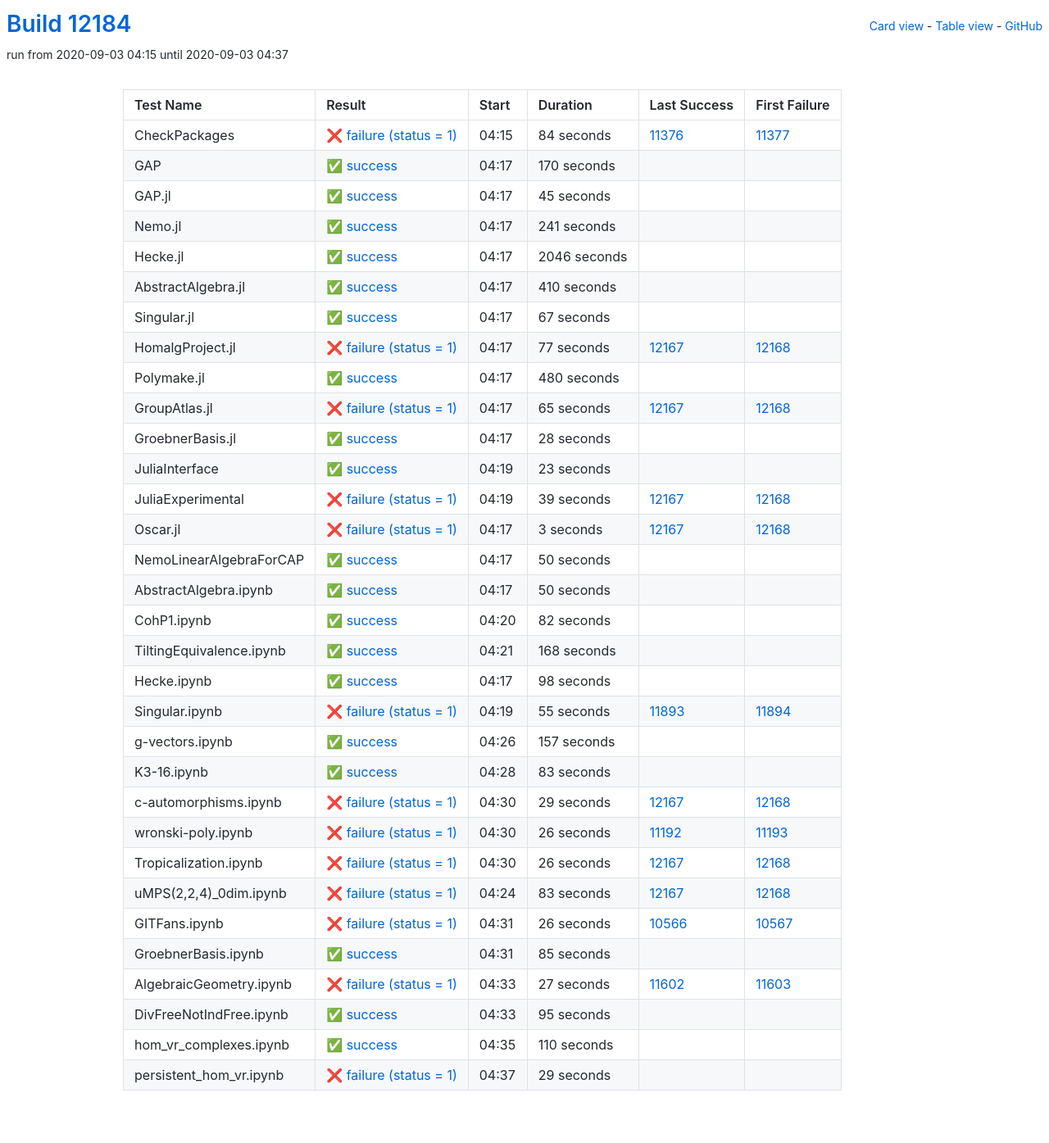
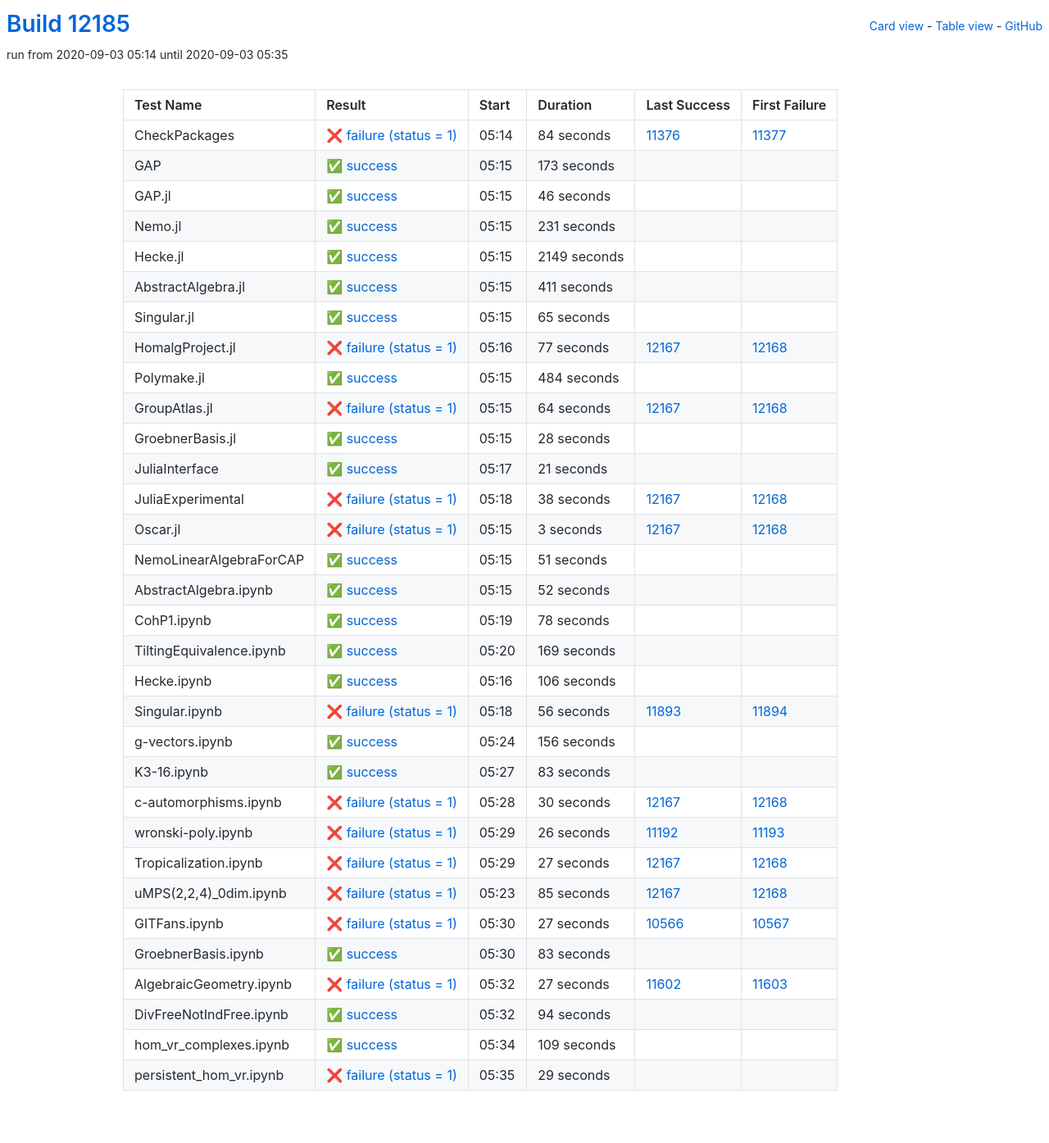
Before and after one commit to oscar-system/oscar-ci-status, a Jekyll site: the page built from table.html, in a window 1280 px wide. Shown: the whole page at 82% size. Built offline with Jekyll 4.4.1, drawn with Linux system fonts in a browser that asks for light colours.

Commit message:
Build #12185

```diff
--- a/_data/ci.yml
+++ b/_data/ci.yml
@@ -1,6 +1,6 @@
 ---
-build: 12184
-build_url: https://oscarci.mathematik.uni-kl.de/job/oscar/12184/
+build: 12185
+build_url: https://oscarci.mathematik.uni-kl.de/job/oscar/12185/
 job: oscar
 organization: oscar-system
 repo: oscar-ci-status
@@ -8,8 +8,8 @@
 tests:
 - name: CheckPackages
   id: checkpackages
-  log: https://oscarci.mathematik.uni-kl.de/job/oscar/12184/artifact/logs/build-12184/CheckPackages.log
-  start: 2020-09-03 04:15
+  log: https://oscarci.mathematik.uni-kl.de/job/oscar/12185/artifact/logs/build-12185/CheckPackages.log
+  start: 2020-09-03 05:14
   success: false
   exitcode: 1
   status: failure
@@ -20,80 +20,80 @@
   first_failure_url: https://oscarci.mathematik.uni-kl.de/job/oscar/11377/
 - name: GAP
   id: gap
-  log: https://oscarci.mathematik.uni-kl.de/job/oscar/12184/artifact/logs/build-12184/GAP.log
-  start: 2020-09-03 04:17
+  log: https://oscarci.mathematik.uni-kl.de/job/oscar/12185/artifact/logs/build-12185/GAP.log
+  start: 2020-09-03 05:15
   success: true
   exitcode: 0
   status: success
-  duration: 170
+  duration: 173
   last_success: false
   last_success_url:
   first_failure: false
   first_failure_url:
 - name: GAP.jl
   id: gap-jl
-  log: https://oscarci.mathematik.uni-kl.de/job/oscar/12184/artifact/logs/build-12184/GAP.jl.log
-  start: 2020-09-03 04:17
+  log: https://oscarci.mathematik.uni-kl.de/job/oscar/12185/artifact/logs/build-12185/GAP.jl.log
+  start: 2020-09-03 05:15
   success: true
   exitcode: 0
   status: success
-  duration: 45
+  duration: 46
   last_success: false
   last_success_url:
   first_failure: false
   first_failure_url:
 - name: Nemo.jl
   id: nemo-jl
-  log: https://oscarci.mathematik.uni-kl.de/job/oscar/12184/artifact/logs/build-12184/Nemo.jl.log
-  start: 2020-09-03 04:17
+  log: https://oscarci.mathematik.uni-kl.de/job/oscar/12185/artifact/logs/build-12185/Nemo.jl.log
+  start: 2020-09-03 05:15
   success: true
   exitcode: 0
   status: success
-  duration: 241
+  duration: 231
   last_success: false
   last_success_url:
   first_failure: false
   first_failure_url:
 - name: Hecke.jl
   id: hecke-jl
-  log: https://oscarci.mathematik.uni-kl.de/job/oscar/12184/artifact/logs/build-12184/Hecke.jl.log
-  start: 2020-09-03 04:17
+  log: https://oscarci.mathematik.uni-kl.de/job/oscar/12185/artifact/logs/build-12185/Hecke.jl.log
+  start: 2020-09-03 05:15
   success: true
   exitcode: 0
   status: success
-  duration: 2046
+  duration: 2149
   last_success: false
   last_success_url:
   first_failure: false
   first_failure_url:
 - name: AbstractAlgebra.jl
   id: abstractalgebra-jl
-  log: https://oscarci.mathematik.uni-kl.de/job/oscar/12184/artifact/logs/build-12184/AbstractAlgebra.jl.log
-  start: 2020-09-03 04:17
+  log: https://oscarci.mathematik.uni-kl.de/job/oscar/12185/artifact/logs/build-12185/AbstractAlgebra.jl.log
+  start: 2020-09-03 05:15
   success: true
   exitcode: 0
   status: success
-  duration: 410
+  duration: 411
   last_success: false
   last_success_url:
   first_failure: false
   first_failure_url:
 - name: Singular.jl
   id: singular-jl
-  log: https://oscarci.mathematik.uni-kl.de/job/oscar/12184/artifact/logs/build-12184/Singular.jl.log
-  start: 2020-09-03 04:17
+  log: https://oscarci.mathematik.uni-kl.de/job/oscar/12185/artifact/logs/build-12185/Singular.jl.log
+  start: 2020-09-03 05:15
   success: true
   exitcode: 0
   status: success
-  duration: 67
+  duration: 65
   last_success: false
   last_success_url:
   first_failure: false
   first_failure_url:
 - name: HomalgProject.jl
   id: homalgproject-jl
-  log: https://oscarci.mathematik.uni-kl.de/job/oscar/12184/artifact/logs/build-12184/HomalgProject.jl.log
-  start: 2020-09-03 04:17
+  log: https://oscarci.mathematik.uni-kl.de/job/oscar/12185/artifact/logs/build-12185/HomalgProject.jl.log
+  start: 2020-09-03 05:16
   success: false
   exitcode: 1
   status: failure
@@ -104,32 +104,32 @@
   first_failure_url: https://oscarci.mathematik.uni-kl.de/job/oscar/12168/
 - name: Polymake.jl
   id: polymake-jl
-  log: https://oscarci.mathematik.uni-kl.de/job/oscar/12184/artifact/logs/build-12184/Polymake.jl.log
-  start: 2020-09-03 04:17
+  log: https://oscarci.mathematik.uni-kl.de/job/oscar/12185/artifact/logs/build-12185/Polymake.jl.log
+  start: 2020-09-03 05:15
   success: true
   exitcode: 0
   status: success
-  duration: 480
+  duration: 484
   last_success: false
   last_success_url:
   first_failure: false
   first_failure_url:
 - name: GroupAtlas.jl
   id: groupatlas-jl
-  log: https://oscarci.mathematik.uni-kl.de/job/oscar/12184/artifact/logs/build-12184/GroupAtlas.jl.log
-  start: 2020-09-03 04:17
+  log: https://oscarci.mathematik.uni-kl.de/job/oscar/12185/artifact/logs/build-12185/GroupAtlas.jl.log
+  start: 2020-09-03 05:15
   success: false
   exitcode: 1
   status: failure
-  duration: 65
+  duration: 64
   last_success: 12167
   last_success_url: https://oscarci.mathematik.uni-kl.de/job/oscar/12167/
   first_failure: 12168
   first_failure_url: https://oscarci.mathematik.uni-kl.de/job/oscar/12168/
 - name: GroebnerBasis.jl
   id: groebnerbasis-jl
-  log: https://oscarci.mathematik.uni-kl.de/job/oscar/12184/artifact/logs/build-12184/GroebnerBasis.jl.log
-  start: 2020-09-03 04:17
+  log: https://oscarci.mathematik.uni-kl.de/job/oscar/12185/artifact/logs/build-12185/GroebnerBasis.jl.log
+  start: 2020-09-03 05:15
   success: true
   exitcode: 0
   status: success
@@ -140,32 +140,32 @@
   first_failure_url:
 - name: JuliaInterface
   id: juliainterface
-  log: https://oscarci.mathematik.uni-kl.de/job/oscar/12184/artifact/logs/build-12184/JuliaInterface.log
-  start: 2020-09-03 04:19
+  log: https://oscarci.mathematik.uni-kl.de/job/oscar/12185/artifact/logs/build-12185/JuliaInterface.log
+  start: 2020-09-03 05:17
   success: true
   exitcode: 0
   status: success
-  duration: 23
+  duration: 21
   last_success: false
   last_success_url:
   first_failure: false
   first_failure_url:
 - name: JuliaExperimental
   id: juliaexperimental
-  log: https://oscarci.mathematik.uni-kl.de/job/oscar/12184/artifact/logs/build-12184/JuliaExperimental.log
-  start: 2020-09-03 04:19
+  log: https://oscarci.mathematik.uni-kl.de/job/oscar/12185/artifact/logs/build-12185/JuliaExperimental.log
+  start: 2020-09-03 05:18
   success: false
   exitcode: 1
   status: failure
-  duration: 39
+  duration: 38
   last_success: 12167
   last_success_url: https://oscarci.mathematik.uni-kl.de/job/oscar/12167/
   first_failure: 12168
   first_failure_url: https://oscarci.mathematik.uni-kl.de/job/oscar/12168/
 - name: Oscar.jl
   id: oscar-jl
-  log: https://oscarci.mathematik.uni-kl.de/job/oscar/12184/artifact/logs/build-12184/Oscar.jl.log
-  start: 2020-09-03 04:17
+  log: https://oscarci.mathematik.uni-kl.de/job/oscar/12185/artifact/logs/build-12185/Oscar.jl.log
+  start: 2020-09-03 05:15
   success: false
   exitcode: 1
   status: failure
@@ -176,92 +176,92 @@
   first_failure_url: https://oscarci.mathematik.uni-kl.de/job/oscar/12168/
 - name: NemoLinearAlgebraForCAP
   id: nemolinearalgebraforcap
-  log: https://oscarci.mathematik.uni-kl.de/job/oscar/12184/artifact/logs/build-12184/NemoLinearAlgebraForCAP.log
-  start: 2020-09-03 04:17
+  log: https://oscarci.mathematik.uni-kl.de/job/oscar/12185/artifact/logs/build-12185/NemoLinearAlgebraForCAP.log
+  start: 2020-09-03 05:15
   success: true
   exitcode: 0
   status: success
-  duration: 50
+  duration: 51
   last_success: false
   last_success_url:
   first_failure: false
   first_failure_url:
 - name: AbstractAlgebra.ipynb
   id: abstractalgebra-ipynb
-  log: https://oscarci.mathematik.uni-kl.de/job/oscar/12184/artifact/logs/build-12184/AbstractAlgebra.ipynb.log
-  start: 2020-09-03 04:17
+  log: https://oscarci.mathematik.uni-kl.de/job/oscar/12185/artifact/logs/build-12185/AbstractAlgebra.ipynb.log
+  start: 2020-09-03 05:15
   success: true
   exitcode: 0
   status: success
-  duration: 50
+  duration: 52
   last_success: false
   last_success_url:
   first_failure: false
   first_failure_url:
 - name: CohP1.ipynb
   id: cohp1-ipynb
-  log: https://oscarci.mathematik.uni-kl.de/job/oscar/12184/artifact/logs/build-12184/CohP1.ipynb.log
-  start: 2020-09-03 04:20
+  log: https://oscarci.mathematik.uni-kl.de/job/oscar/12185/artifact/logs/build-12185/CohP1.ipynb.log
+  start: 2020-09-03 05:19
   success: true
   exitcode: 0
   status: success
-  duration: 82
+  duration: 78
   last_success: false
   last_success_url:
   first_failure: false
   first_failure_url:
 - name: TiltingEquivalence.ipynb
   id: tiltingequivalence-ipynb
-  log: https://oscarci.mathematik.uni-kl.de/job/oscar/12184/artifact/logs/build-12184/TiltingEquivalence.ipynb.log
-  start: 2020-09-03 04:21
+  log: https://oscarci.mathematik.uni-kl.de/job/oscar/12185/artifact/logs/build-12185/TiltingEquivalence.ipynb.log
+  start: 2020-09-03 05:20
   success: true
   exitcode: 0
   status: success
-  duration: 168
+  duration: 169
   last_success: false
   last_success_url:
   first_failure: false
   first_failure_url:
 - name: Hecke.ipynb
   id: hecke-ipynb
-  log: https://oscarci.mathematik.uni-kl.de/job/oscar/12184/artifact/logs/build-12184/Hecke.ipynb.log
-  start: 2020-09-03 04:17
+  log: https://oscarci.mathematik.uni-kl.de/job/oscar/12185/artifact/logs/build-12185/Hecke.ipynb.log
+  start: 2020-09-03 05:16
   success: true
   exitcode: 0
   status: success
-  duration: 98
+  duration: 106
   last_success: false
   last_success_url:
   first_failure: false
   first_failure_url:
 - name: Singular.ipynb
   id: singular-ipynb
-  log: https://oscarci.mathematik.uni-kl.de/job/oscar/12184/artifact/logs/build-12184/Singular.ipynb.log
-  start: 2020-09-03 04:19
+  log: https://oscarci.mathematik.uni-kl.de/job/oscar/12185/artifact/logs/build-12185/Singular.ipynb.log
+  start: 2020-09-03 05:18
   success: false
   exitcode: 1
   status: failure
-  duration: 55
+  duration: 56
   last_success: 11893
   last_success_url: https://oscarci.mathematik.uni-kl.de/job/oscar/11893/
   first_failure: 11894
   first_failure_url: https://oscarci.mathematik.uni-kl.de/job/oscar/11894/
 - name: g-vectors.ipynb
   id: g-vectors-ipynb
-  log: https://oscarci.mathematik.uni-kl.de/job/oscar/12184/artifact/logs/build-12184/g-vectors.ipynb.log
-  start: 2020-09-03 04:26
+  log: https://oscarci.mathematik.uni-kl.de/job/oscar/12185/artifact/logs/build-12185/g-vectors.ipynb.log
+  start: 2020-09-03 05:24
   success: true
   exitcode: 0
   status: success
-  duration: 157
+  duration: 156
   last_success: false
   last_success_url:
   first_failure: false
   first_failure_url:
 - name: K3-16.ipynb
   id: k3-16-ipynb
-  log: https://oscarci.mathematik.uni-kl.de/job/oscar/12184/artifact/logs/build-12184/K3-16.ipynb.log
-  start: 2020-09-03 04:28
+  log: https://oscarci.mathematik.uni-kl.de/job/oscar/12185/artifact/logs/build-12185/K3-16.ipynb.log
+  start: 2020-09-03 05:27
   success: true
   exitcode: 0
   status: success
@@ -272,20 +272,20 @@
   first_failure_url:
 - name: c-automorphisms.ipynb
   id: c-automorphisms-ipynb
-  log: https://oscarci.mathematik.uni-kl.de/job/oscar/12184/artifact/logs/build-12184/c-automorphisms.ipynb.log
-  start: 2020-09-03 04:30
+  log: https://oscarci.mathematik.uni-kl.de/job/oscar/12185/artifact/logs/build-12185/c-automorphisms.ipynb.log
+  start: 2020-09-03 05:28
   success: false
   exitcode: 1
   status: failure
-  duration: 29
+  duration: 30
   last_success: 12167
   last_success_url: https://oscarci.mathematik.uni-kl.de/job/oscar/12167/
   first_failure: 12168
   first_failure_url: https://oscarci.mathematik.uni-kl.de/job/oscar/12168/
 - name: wronski-poly.ipynb
   id: wronski-poly-ipynb
-  log: https://oscarci.mathematik.uni-kl.de/job/oscar/12184/artifact/logs/build-12184/wronski-poly.ipynb.log
-  start: 2020-09-03 04:30
+  log: https://oscarci.mathematik.uni-kl.de/job/oscar/12185/artifact/logs/build-12185/wronski-poly.ipynb.log
+  start: 2020-09-03 05:29
   success: false
   exitcode: 1
   status: failure
@@ -296,56 +296,56 @@
   first_failure_url: https://oscarci.mathematik.uni-kl.de/job/oscar/11193/
 - name: Tropicalization.ipynb
   id: tropicalization-ipynb
-  log: https://oscarci.mathematik.uni-kl.de/job/oscar/12184/artifact/logs/build-12184/Tropicalization.ipynb.log
-  start: 2020-09-03 04:30
+  log: https://oscarci.mathematik.uni-kl.de/job/oscar/12185/artifact/logs/build-12185/Tropicalization.ipynb.log
+  start: 2020-09-03 05:29
   success: false
   exitcode: 1
   status: failure
-  duration: 26
+  duration: 27
   last_success: 12167
   last_success_url: https://oscarci.mathematik.uni-kl.de/job/oscar/12167/
   first_failure: 12168
   first_failure_url: https://oscarci.mathematik.uni-kl.de/job/oscar/12168/
 - name: uMPS(2,2,4)_0dim.ipynb
   id: umps-2-2-4-0dim-ipynb
-  log: https://oscarci.mathematik.uni-kl.de/job/oscar/12184/artifact/logs/build-12184/uMPS-2-2-4-_0dim.ipynb.log
-  start: 2020-09-03 04:24
+  log: https://oscarci.mathematik.uni-kl.de/job/oscar/12185/artifact/logs/build-12185/uMPS-2-2-4-_0dim.ipynb.log
+  start: 2020-09-03 05:23
   success: false
   exitcode: 1
   status: failure
-  duration: 83
+  duration: 85
   last_success: 12167
   last_success_url: https://oscarci.mathematik.uni-kl.de/job/oscar/12167/
   first_failure: 12168
   first_failure_url: https://oscarci.mathematik.uni-kl.de/job/oscar/12168/
 - name: GITFans.ipynb
   id: gitfans-ipynb
-  log: https://oscarci.mathematik.uni-kl.de/job/oscar/12184/artifact/logs/build-12184/GITFans.ipynb.log
-  start: 2020-09-03 04:31
+  log: https://oscarci.mathematik.uni-kl.de/job/oscar/12185/artifact/logs/build-12185/GITFans.ipynb.log
+  start: 2020-09-03 05:30
   success: false
   exitcode: 1
   status: failure
-  duration: 26
+  duration: 27
   last_success: 10566
   last_success_url: https://oscarci.mathematik.uni-kl.de/job/oscar/10566/
   first_failure: 10567
   first_failure_url: https://oscarci.mathematik.uni-kl.de/job/oscar/10567/
 - name: GroebnerBasis.ipynb
   id: groebnerbasis-ipynb
-  log: https://oscarci.mathematik.uni-kl.de/job/oscar/12184/artifact/logs/build-12184/GroebnerBasis.ipynb.log
-  start: 2020-09-03 04:31
+  log: https://oscarci.mathematik.uni-kl.de/job/oscar/12185/artifact/logs/build-12185/GroebnerBasis.ipynb.log
+  start: 2020-09-03 05:30
   success: true
   exitcode: 0
   status: success
-  duration: 85
+  duration: 83
   last_success: false
   last_success_url:
   first_failure: false
   first_failure_url:
 - name: AlgebraicGeometry.ipynb
   id: algebraicgeometry-ipynb
-  log: https://oscarci.mathematik.uni-kl.de/job/oscar/12184/artifact/logs/build-12184/AlgebraicGeometry.ipynb.log
-  start: 2020-09-03 04:33
+  log: https://oscarci.mathematik.uni-kl.de/job/oscar/12185/artifact/logs/build-12185/AlgebraicGeometry.ipynb.log
+  start: 2020-09-03 05:32
   success: false
   exitcode: 1
   status: failure
@@ -356,32 +356,32 @@
   first_failure_url: https://oscarci.mathematik.uni-kl.de/job/oscar/11603/
 - name: DivFreeNotIndFree.ipynb
   id: divfreenotindfree-ipynb
-  log: https://oscarci.mathematik.uni-kl.de/job/oscar/12184/artifact/logs/build-12184/DivFreeNotIndFree.ipynb.log
-  start: 2020-09-03 04:33
+  log: https://oscarci.mathematik.uni-kl.de/job/oscar/12185/artifact/logs/build-12185/DivFreeNotIndFree.ipynb.log
+  start: 2020-09-03 05:32
   success: true
   exitcode: 0
   status: success
-  duration: 95
+  duration: 94
   last_success: false
   last_success_url:
   first_failure: false
   first_failure_url:
 - name: hom_vr_complexes.ipynb
   id: hom-vr-complexes-ipynb
-  log: https://oscarci.mathematik.uni-kl.de/job/oscar/12184/artifact/logs/build-12184/hom_vr_complexes.ipynb.log
-  start: 2020-09-03 04:35
+  log: https://oscarci.mathematik.uni-kl.de/job/oscar/12185/artifact/logs/build-12185/hom_vr_complexes.ipynb.log
+  start: 2020-09-03 05:34
   success: true
   exitcode: 0
   status: success
-  duration: 110
+  duration: 109
   last_success: false
   last_success_url:
   first_failure: false
   first_failure_url:
 - name: persistent_hom_vr.ipynb
   id: persistent-hom-vr-ipynb
-  log: https://oscarci.mathematik.uni-kl.de/job/oscar/12184/artifact/logs/build-12184/persistent_hom_vr.ipynb.log
-  start: 2020-09-03 04:37
+  log: https://oscarci.mathematik.uni-kl.de/job/oscar/12185/artifact/logs/build-12185/persistent_hom_vr.ipynb.log
+  start: 2020-09-03 05:35
   success: false
   exitcode: 1
   status: failure
```
Also changed, not shown: README.md.
